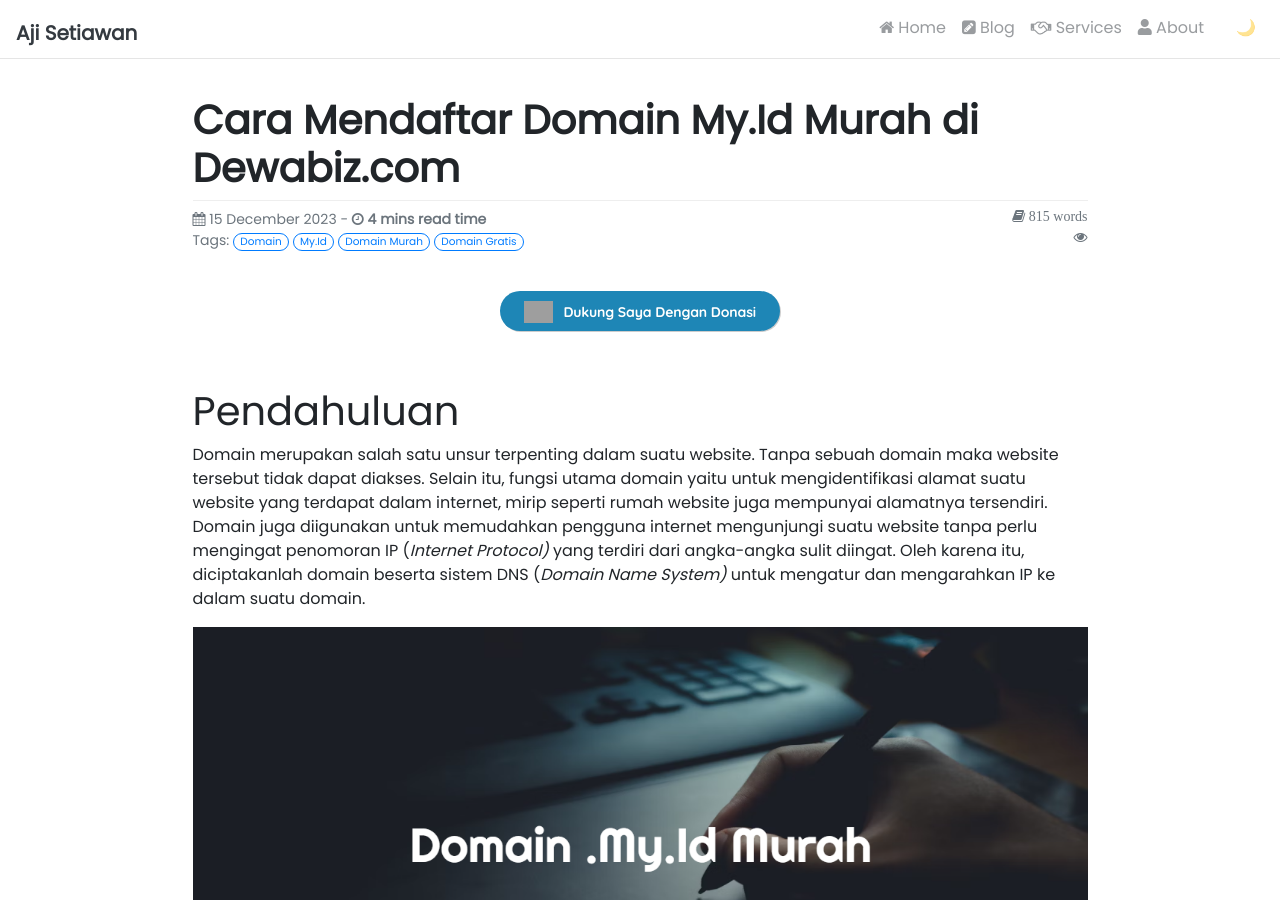
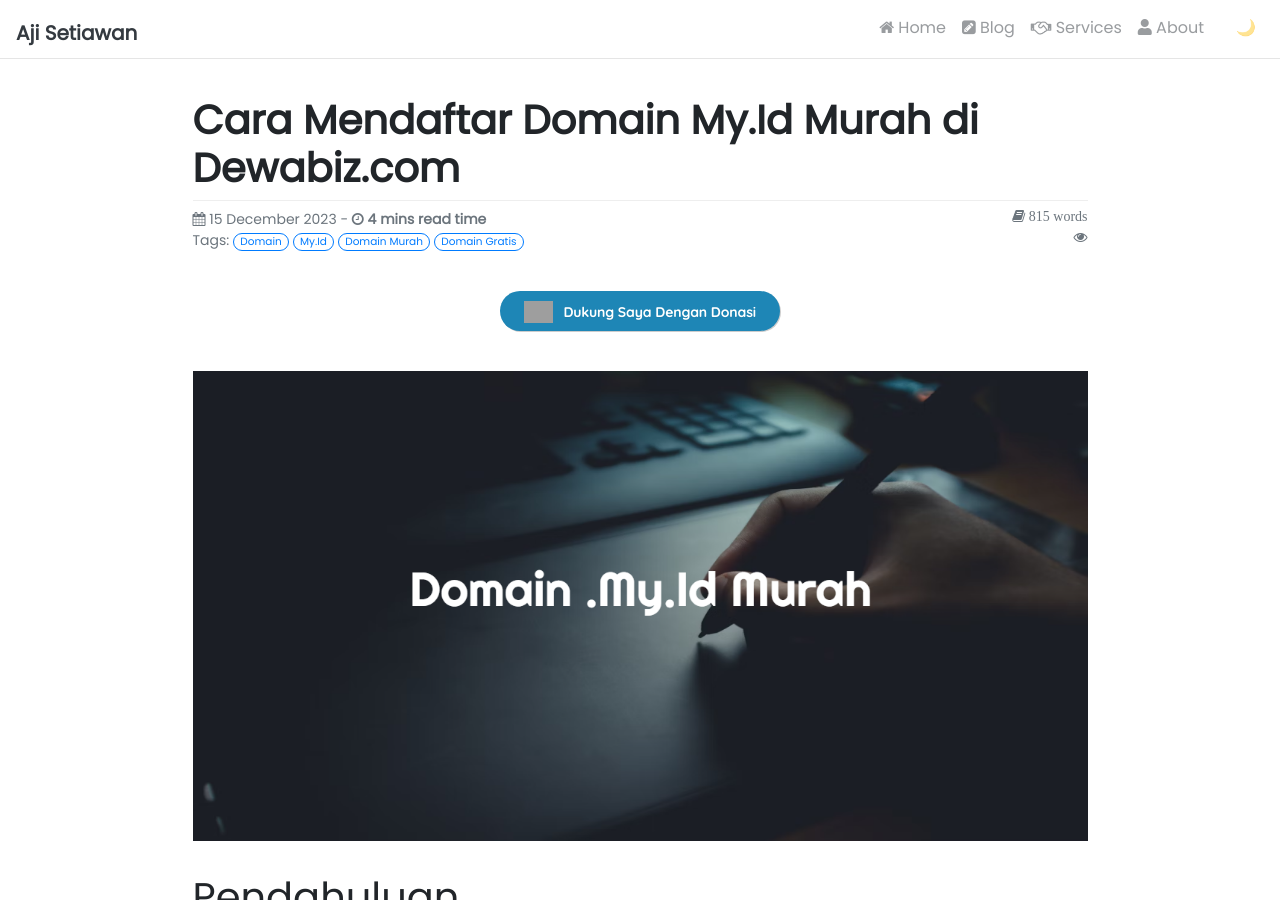
Before and after one commit to ajisetiawan716/ajisetiawan716.github.io, a Jekyll site: the page built from _posts/2023-12-15-cara-daftar-domain-my.id-murah-di-dewabiz.md, in a window 1280 px wide and 900 px high. Built offline with Jekyll 4.4.1, drawn with Linux system fonts in a browser that asks for light colours; nearby versions of some CDN libraries; our own code applies the rules of GitHub Pages for plain Markdown files; comment, search, counter and statistics services are not loaded; grey boxes are pictures that could not be loaded.

Commit message:
Update 2023-12-15-cara-daftar-domain-my.id-murah-di-dewabiz.md

```diff
--- a/_posts/2023-12-15-cara-daftar-domain-my.id-murah-di-dewabiz.md
+++ b/_posts/2023-12-15-cara-daftar-domain-my.id-murah-di-dewabiz.md
@@ -6,11 +6,11 @@ description: Sebuah tutorial untuk mendapatkan domain .my.id murah dari Dewabiz.
 
 ---
 
+![Domain .My.Id Murah](/assets/img/content/domain-myid-murah-blog-thumbnail.png)
+
 # Pendahuluan
 
 Domain merupakan salah satu unsur  terpenting dalam suatu website. Tanpa sebuah domain maka website tersebut tidak dapat diakses. Selain itu, fungsi utama domain yaitu untuk mengidentifikasi alamat suatu website yang terdapat dalam internet, mirip seperti rumah website juga mempunyai alamatnya tersendiri. Domain juga diigunakan untuk memudahkan pengguna internet mengunjungi suatu website tanpa perlu mengingat penomoran IP (_Internet Protocol)_ yang terdiri dari angka-angka sulit diingat. Oleh karena itu, diciptakanlah domain beserta sistem DNS (_Domain Name System)_ untuk mengatur dan mengarahkan IP ke dalam suatu domain.
-
-![Domain .My.Id Murah](/assets/img/content/domain-myid-murah-blog-thumbnail.png)
 
 Pada kali ini saya akan membagikan cara mendaftar sebuah domain, untuk contohnya saya menggunakan domain .my.id yang merupakan TLD domain yang disediakan oleh PANDI selaku pengelola domain nasional di Indonesia yang menaungi sistem domain .id. Selain domain .my.id lembaga tersebut juga mengatur penamaan domain yang lain seperti .co.id, .net.id, biz.id dan sebagainya.
 
```
